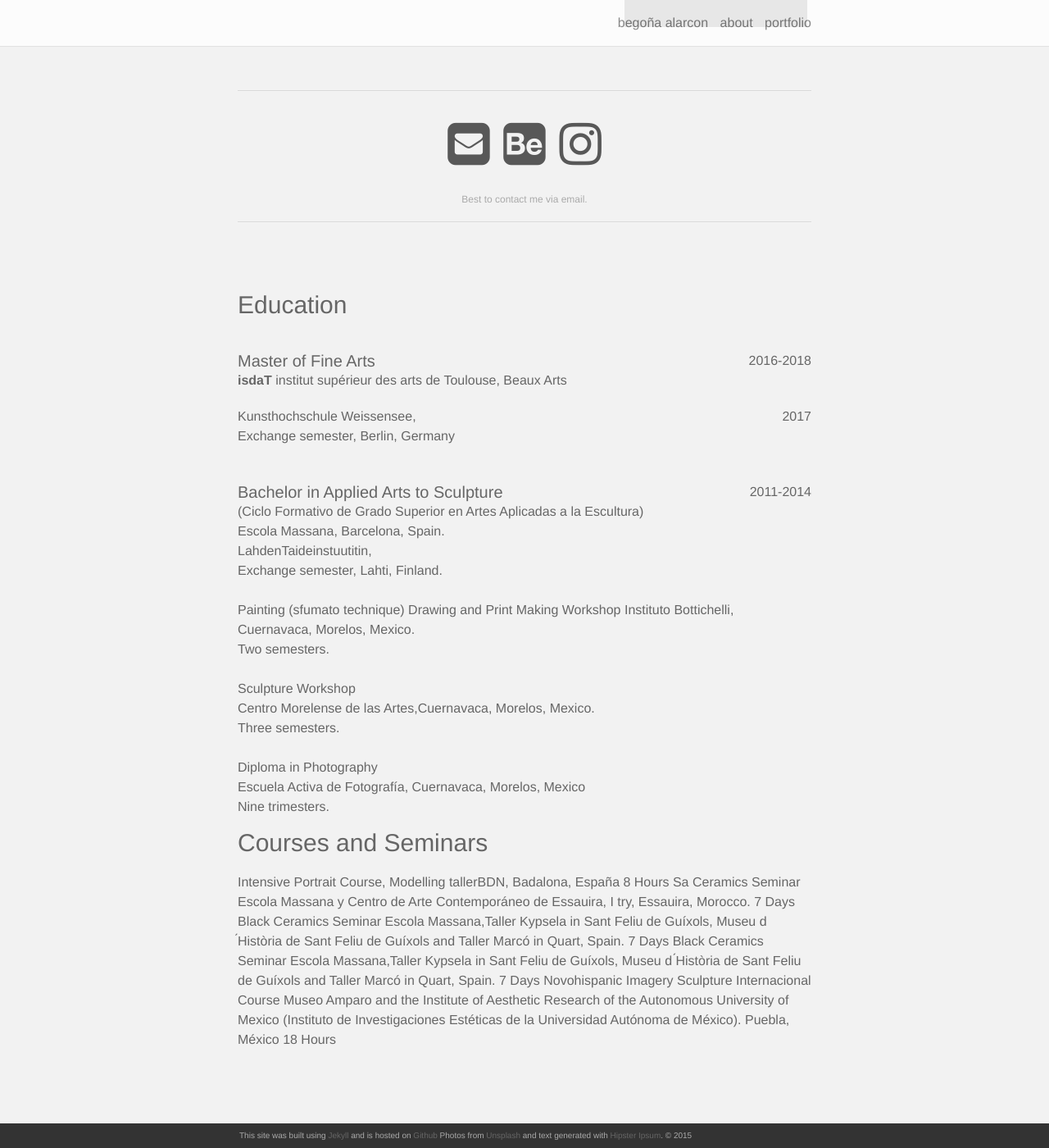
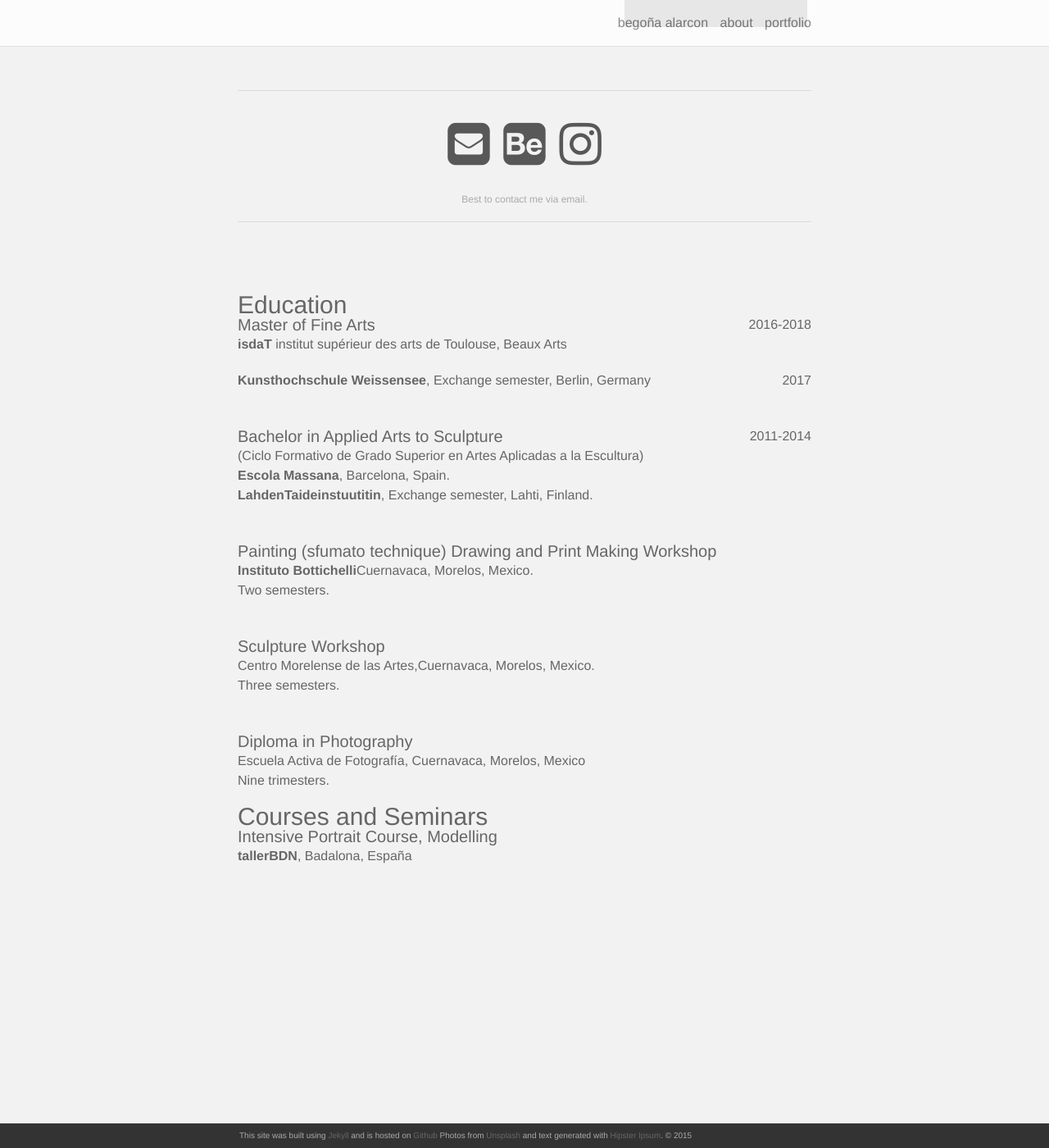
Before and after one commit to begoalarcon/begoalarcon.github.io, a Jekyll site: the page built from about.md, in a window 1280 px wide and 1400 px high, scrolled down 344 px. Shown: the whole window at 82% size. Built offline with Jekyll 4.4.1, drawn with Linux system fonts in a browser that asks for light colours; nearby versions of some CDN libraries; grey boxes are pictures that could not be loaded.

Commit message:
Update about.md

```diff
--- a/about.md
+++ b/about.md
@@ -35,7 +35,7 @@ permalink: /about/
 
 
 <br/>
-<h3>Education</h3> <br/>
+<h3>Education</h3>
 <div id="textbox">
   <p class="alignright">2016-2018</p>
 </div>
@@ -44,42 +44,28 @@ permalink: /about/
 <div id="textbox">
   <p class="alignright">2017</p>
 </div>
-Kunsthochschule Weissensee,<br/>
-Exchange semester, Berlin, Germany <br/>
+<b>Kunsthochschule Weissensee</b>, Exchange semester, Berlin, Germany <br/>
 <br/>
 <div id="textbox">
   <p class="alignright">2011-2014</p>
 </div>
 <h4>Bachelor in Applied Arts to Sculpture</h4>
 (Ciclo Formativo de Grado Superior en Artes Aplicadas a la Escultura)<br/>
-Escola Massana, Barcelona, Spain.<br/>
-LahdenTaideinstuutitin, <br/>
-Exchange semester, Lahti, Finland.<br/>
+<b>Escola Massana</b>, Barcelona, Spain.<br/>
+<b>LahdenTaideinstuutitin</b>, Exchange semester, Lahti, Finland.<br/>
 <br/>
-Painting (sfumato technique) Drawing and Print Making Workshop Instituto Bottichelli,<br/>
-Cuernavaca, Morelos, Mexico.<br/>
+<h4>Painting (sfumato technique) Drawing and Print Making Workshop</h4>
+<b>Instituto Bottichelli</b>Cuernavaca, Morelos, Mexico.<br/>
 Two semesters.<br/>
 <br/>
-Sculpture Workshop<br/>
+<h4>Sculpture Workshop</h4>
 Centro Morelense de las Artes,Cuernavaca, Morelos, Mexico. <br/>
 Three semesters.<br/>
 <br/>
-Diploma in Photography<br/>
+<h4>Diploma in Photography</h4>
 Escuela Activa de Fotografía, Cuernavaca, Morelos, Mexico <br/>
 Nine trimesters.<br/>
 
-<h3>Courses and Seminars</h3> <br/>
-Intensive Portrait Course, Modelling tallerBDN, Badalona, España
-8 Hours
-Sa  Ceramics Seminar
-Escola Massana y Centro de Arte Contemporáneo de Essauira, I try, Essauira, Morocco.
-7 Days
-Black Ceramics Seminar
-Escola Massana,Taller Kypsela in Sant Feliu de Guíxols, Museu d ́Història de Sant Feliu de Guíxols and Taller Marcó in Quart, Spain.
-7 Days
-Black Ceramics Seminar
-Escola Massana,Taller Kypsela in Sant Feliu de Guíxols, Museu d ́Història de Sant Feliu de Guíxols and Taller Marcó in Quart, Spain.
-7 Days
-Novohispanic Imagery Sculpture Internacional Course
-Museo Amparo and the Institute of Aesthetic Research of the Autonomous University of Mexico (Instituto de Investigaciones Estéticas de la Universidad Autónoma de México). Puebla, México
-18 Hours
+<h3>Courses and Seminars</h3>
+<h4>Intensive Portrait Course, Modelling</h4>
+<b>tallerBDN</b>, Badalona, España
```
